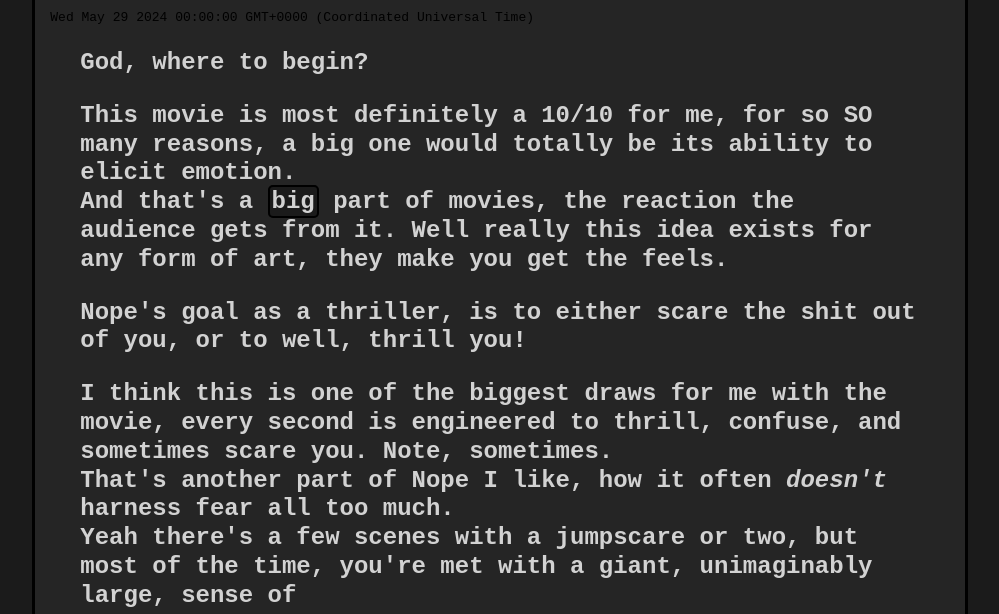
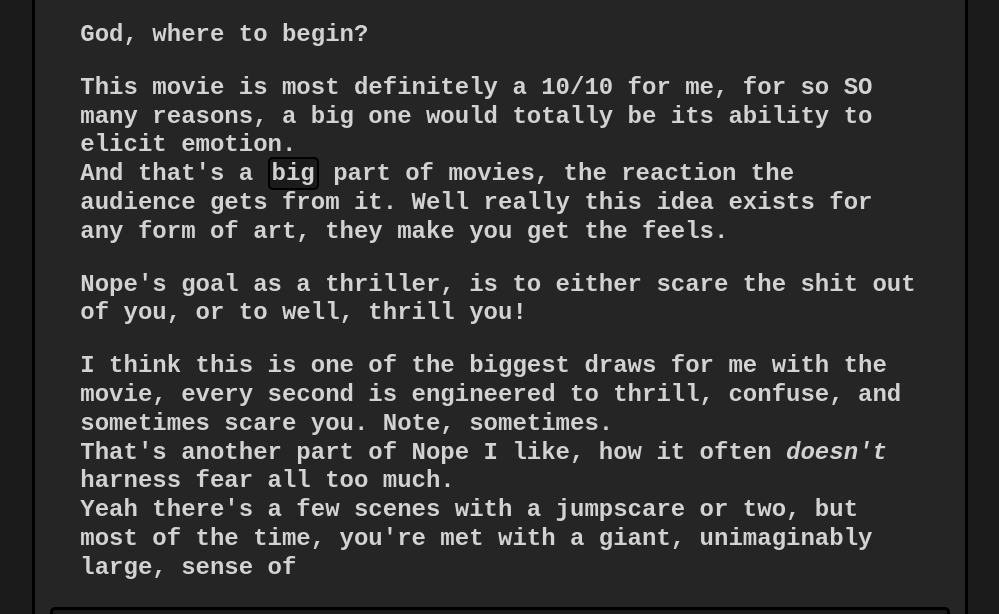
Before and after one commit to MxEggSalad/mxeggsalad-website, an Eleventy site: page src/blogs/main/Nope-2022/index.md in a window 1280 px wide. Shown: the part 91-705 px from the top of the page, without its empty margins (140-1139 px from the left). Built offline with nearby package versions, Linux system fonts and the light colour scheme; Eleventy itself is replaced by a stand-in of ours; files that its build step writes are made by us from their sources.

Commit message:
whhoopse left smth somewhere

```diff
--- a/src/_includes/blog.html
+++ b/src/_includes/blog.html
@@ -10,7 +10,6 @@
 <body>
   <main>
     <h1>{{ header }}</h1>
-    <pre>{{ date }}</pre>
     {{ content }}
   </main>
 </body>
```
